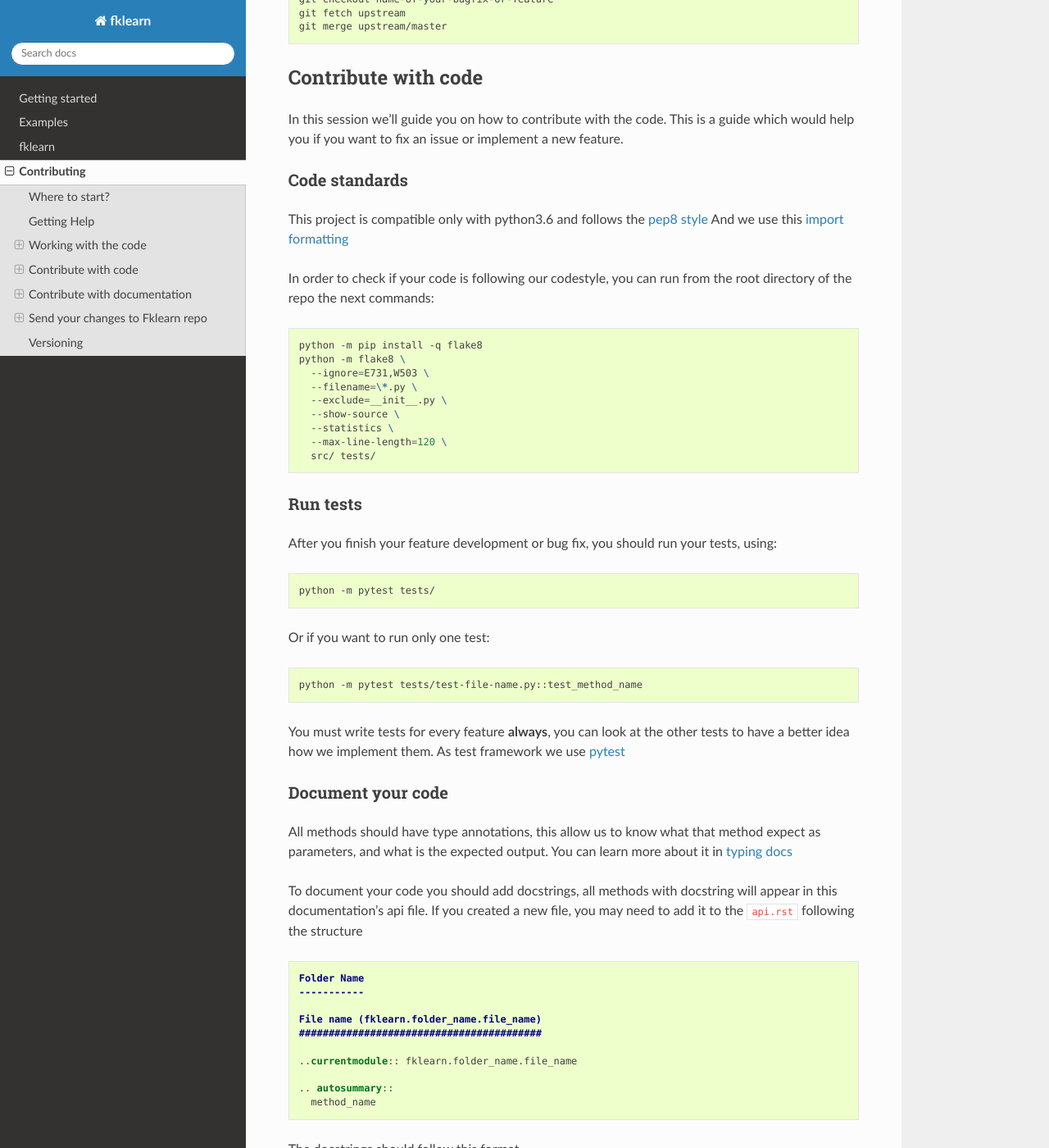
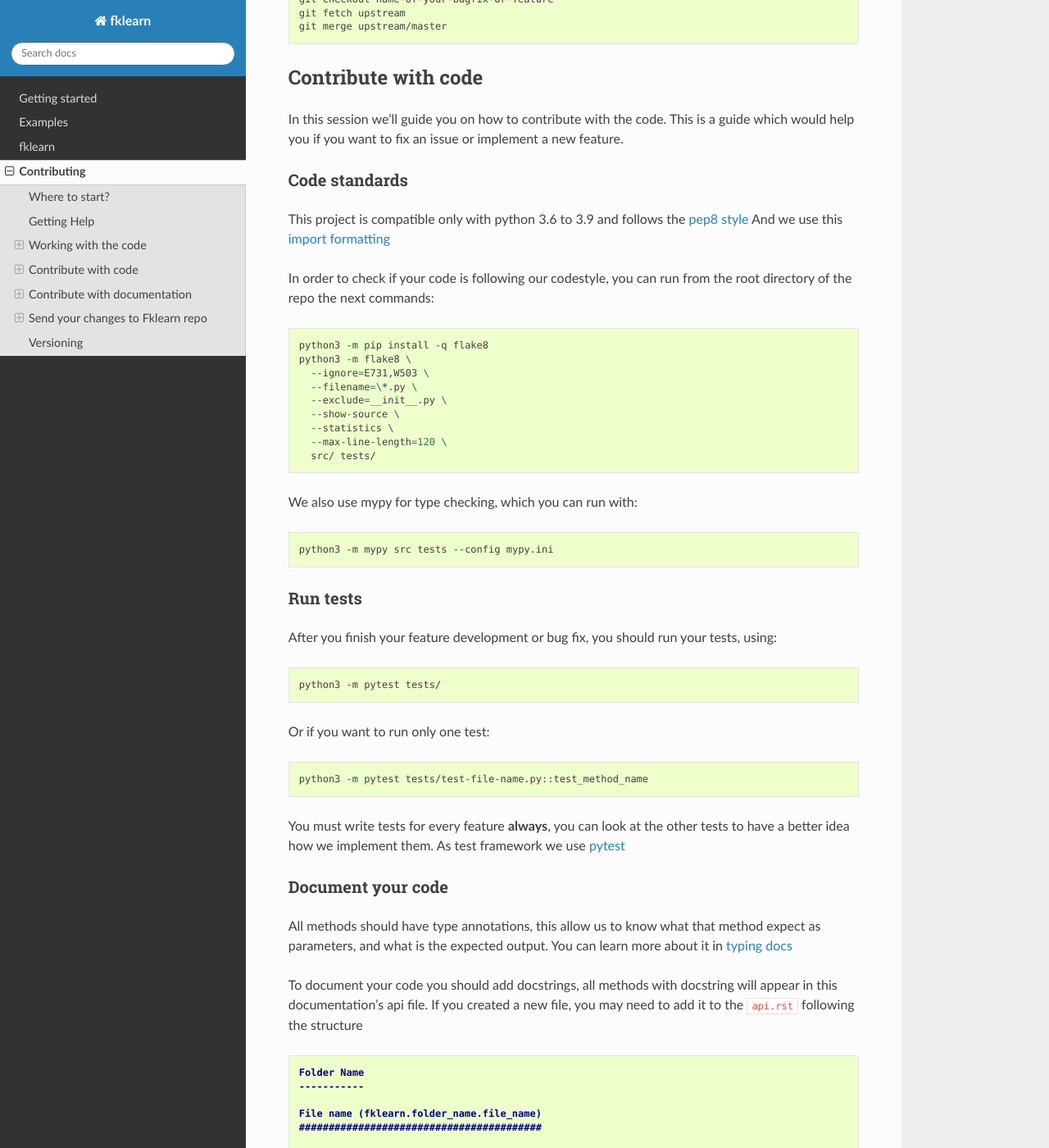
Before and after one commit to nubank/fklearn, a Sphinx documentation site: the page built from docs/source/contributing.rst, in a window 1280 px wide and 1400 px high, scrolled down 2710 px. Shown: the whole window at 82% size. Built offline with Sphinx 7.4.7 and the Read the Docs theme 2.0.0, drawn with Linux system fonts in a browser that asks for light colours; some of the changed text lies outside the part shown.

Commit message:
Review suggestions

```diff
--- a/docs/source/contributing.rst
+++ b/docs/source/contributing.rst
@@ -65,7 +65,7 @@ This command will install all the test dependencies. To install the package you
 
 .. code-block:: bash
 
-  pip install -qe .[test_deps]
+  python3 -m pip install -qe .[devel]
 
 First testing
 ~~~~~~~~~~~~~
@@ -74,7 +74,7 @@ The following command should run all tests, if every test pass, you should be re
 
 .. code-block:: bash
 
-  python -m pytest tests/
+  python3 -m pytest tests/
 
 Creating a development branch
 ~~~~~~~~~~~~~~~~~~~~~~~~~~~~~
@@ -106,15 +106,15 @@ In this session we'll guide you on how to contribute with the code. This is a gu
 Code standards
 --------------
 
-This project is compatible only with python3.6 and follows the `pep8 style <https://www.python.org/dev/peps/pep-0008/>`_
+This project is compatible only with python 3.6 to 3.9 and follows the `pep8 style <https://www.python.org/dev/peps/pep-0008/>`_
 And we use this `import formatting <https://google.github.io/styleguide/pyguide.html?showone=Imports_formatting#313-imports-formatting>`_
 
 In order to check if your code is following our codestyle, you can run from the root directory of the repo the next commands:
 
 .. code-block:: bash
 
-  python -m pip install -q flake8
-  python -m flake8 \
+  python3 -m pip install -q flake8
+  python3 -m flake8 \
     --ignore=E731,W503 \
     --filename=\*.py \
     --exclude=__init__.py \
@@ -122,6 +122,12 @@ In order to check if your code is following our codestyle, you can run from the
     --statistics \
     --max-line-length=120 \
     src/ tests/
+
+We also use mypy for type checking, which you can run with:
+
+.. code-block:: bash
+
+  python3 -m mypy src tests --config mypy.ini
 
 Run tests
 ---------
@@ -131,13 +137,13 @@ After you finish your feature development or bug fix, you should run your tests,
 
 .. code-block:: bash
 
-  python -m pytest tests/
+  python3 -m pytest tests/
 
 Or if you want to run only one test:
 
 .. code-block:: bash
 
-  python -m pytest tests/test-file-name.py::test_method_name
+  python3 -m pytest tests/test-file-name.py::test_method_name
 
 
 You must write tests for every feature **always**, you can look at the other tests to have a better idea how we implement them.
--- a/setup.py
+++ b/setup.py
@@ -29,7 +29,7 @@ devel_deps = test_deps + all_deps
 setup(name=MODULE_NAME,
       description="Functional machine learning",
       url='https://github.com/nubank/{:s}'.format(REPO_NAME),
-      python_requires='>=3.6.2',
+      python_requires='>=3.6.2,<3.10',
       author="Nubank",
       package_dir={'': 'src'},
       packages=find_packages('src'),
```
Also changed, not shown: other parts of docs/source/contributing.rst (+1 -1 lines), 2 other files.
